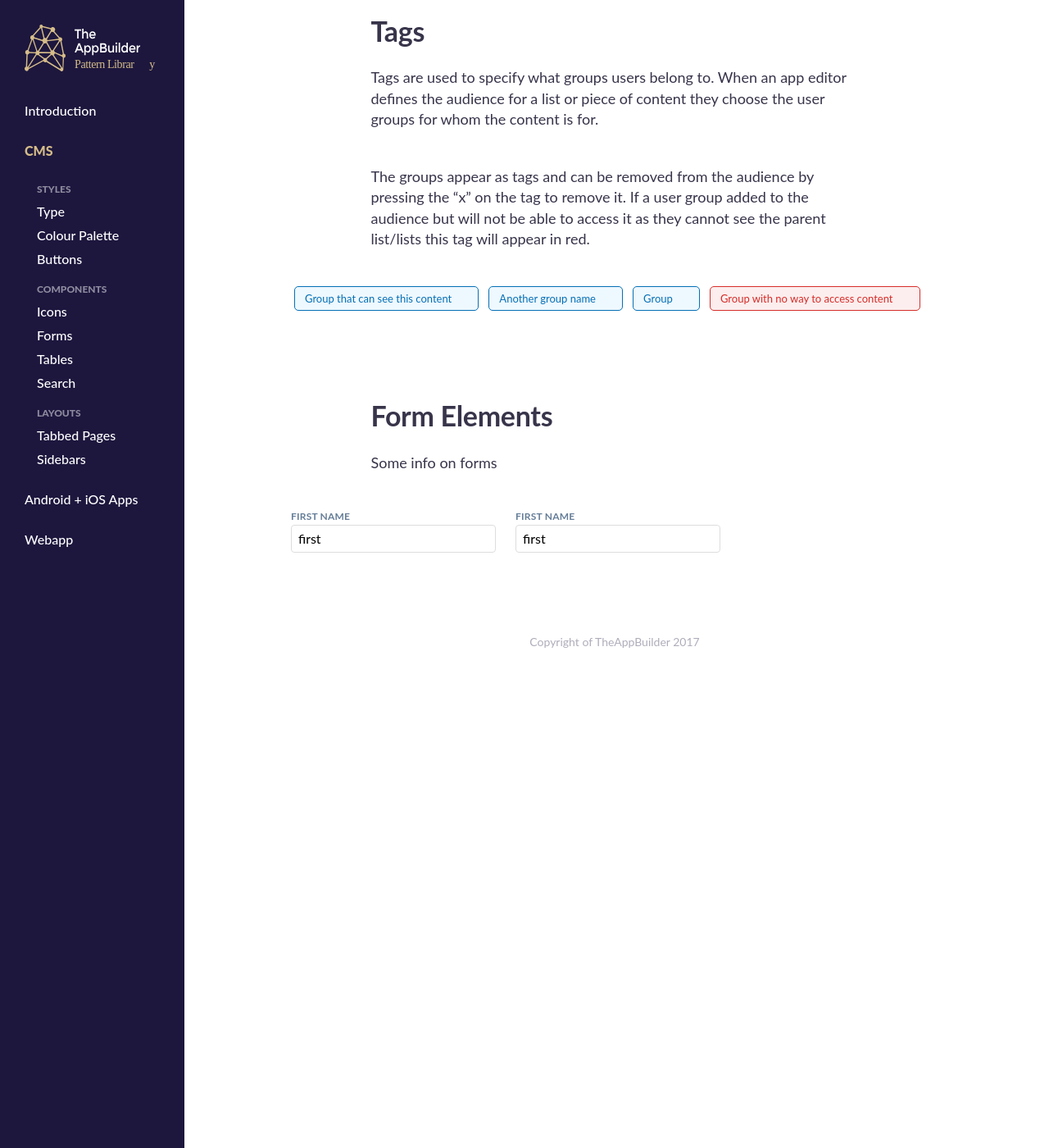
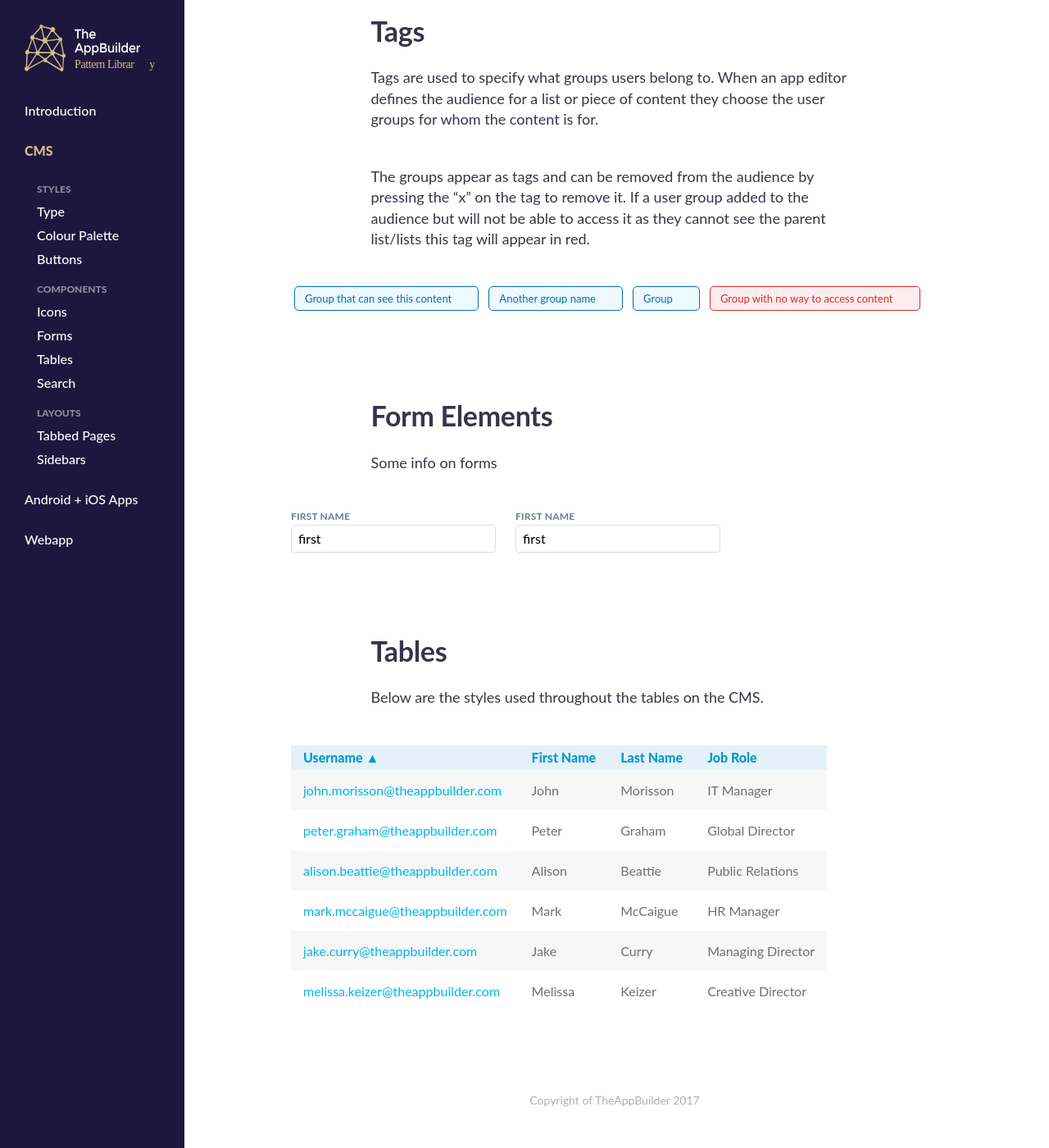
Before and after one commit to TheAppBuilderTeam/tab-pattern-library, a Jekyll site: the page built from cms/index.md, in a window 1280 px wide and 1400 px high, scrolled down 2820 px. Shown: the whole window at 82% size. Built offline with Jekyll 4.4.1, drawn with Linux system fonts in a browser that asks for light colours; some web fonts are replaced; our own code applies the rules of GitHub Pages for plain Markdown files.

Commit message:
Webapp All User Table

```diff
--- a/_sass/_variables.scss
+++ b/_sass/_variables.scss
@@ -33,6 +33,8 @@ $tableRow: #F7F7F7;
 $tableHead: #E7F2F9;
 $componentBorder: #E1E1E1;
 
+$tableColumnOnce: #00B5EB;
+
 /* Webapp Specific
 ------------------------------------------------------------------ */
 
--- a/_sass/cms/_styles.scss
+++ b/_sass/cms/_styles.scss
@@ -165,3 +165,43 @@ input[type=text], input[type=password], input[type=email], input[type=tel], text
 	display: inline-block;
 	margin-right: 20px;
 }
+
+
+/*Tables Section
+-----------------------------------------------------------------------------------------------------*/
+table{
+	border-collapse: collapse;
+}
+
+.table-columnOne{
+
+	color: $tableColumnOnce;
+}
+
+tr{
+
+		color: #707070;
+}
+
+tr:nth-child(even) {
+    background-color: #F7F7F7;
+
+}
+
+table th{
+	background-color:rgba(6, 123, 190, 0.10);
+	color: #0099cf;
+	text-align: left;
+	font-weight: 800;
+
+
+}
+
+td, th{
+padding: 15px;
+}
+
+th{
+  padding-top: 5px;
+	padding-bottom: 5px;
+}
--- a/cms/index.md
+++ b/cms/index.md
@@ -196,6 +196,8 @@ The groups appear as tags and can be removed from the audience by pressing the "
 
 Some info on forms
 
+<div class="main__content__block padding__100">
+
 <div class="form-group">
     <label class="" for="FirstName">First Name</label>
      <input autocomplete="off" class="" id="FirstName" name="FirstName" placeholder="First Name" type="text" value="first" />
@@ -205,3 +207,200 @@ Some info on forms
     <label class="" for="FirstName">First Name</label>
      <input autocomplete="off" class="" id="FirstName" name="FirstName" placeholder="First Name" type="text" value="first" />
 </div>
+
+</div>
+
+## Tables
+
+Below are the styles used throughout the tables on the CMS.
+
+
+<table class="table-allUsers">
+
+
+		<tbody>
+
+		<tr>
+
+				<th>
+					Username ▲
+				</th>
+
+				<th>
+					First Name
+				</th>
+
+				<th>
+					Last Name
+				</th>
+
+				<th>
+					Job Role
+				</th>
+
+		</tr>
+
+		<tr>
+			<td class="table-columnOne">
+
+				john.morisson@theappbuilder.com
+
+			</td>
+
+			<td>
+
+				John
+
+			</td>
+
+			<td>
+
+				Morisson
+
+			</td>
+
+			<td>
+
+			  IT Manager
+
+			</td>
+		</tr>
+
+
+		<tr>
+			<td class="table-columnOne">
+
+				peter.graham@theappbuilder.com
+
+			</td>
+
+			<td>
+
+				Peter
+
+			</td>
+
+			<td>
+
+				Graham
+
+			</td>
+
+			<td>
+
+				Global Director
+
+			</td>
+		</tr>
+
+		<tr>
+			<td class="table-columnOne">
+
+				alison.beattie@theappbuilder.com
+
+			</td>
+
+			<td>
+
+				Alison
+
+			</td>
+
+			<td>
+
+				Beattie
+
+			</td>
+
+			<td>
+
+				Public Relations
+
+			</td>
+		</tr>
+
+
+		<tr>
+			<td class="table-columnOne">
+
+				mark.mccaigue@theappbuilder.com
+
+			</td>
+
+			<td>
+
+				Mark
+
+			</td>
+
+			<td>
+
+				McCaigue
+
+			</td>
+
+			<td>
+
+				HR Manager
+
+			</td>
+		</tr>
+
+
+		<tr>
+			<td class="table-columnOne">
+
+				jake.curry@theappbuilder.com
+
+			</td>
+
+			<td>
+
+				Jake
+
+			</td>
+
+			<td>
+
+				Curry
+
+			</td>
+
+			<td>
+
+				Managing Director
+
+			</td>
+		</tr>
+
+
+		<tr>
+			<td class="table-columnOne">
+
+				melissa.keizer@theappbuilder.com
+
+			</td>
+
+			<td>
+
+				Melissa
+
+			</td>
+
+			<td>
+
+				Keizer
+
+			</td>
+
+			<td>
+
+				Creative Director
+
+			</td>
+		</tr>
+
+		</tbody>
+
+
+</table>
```
